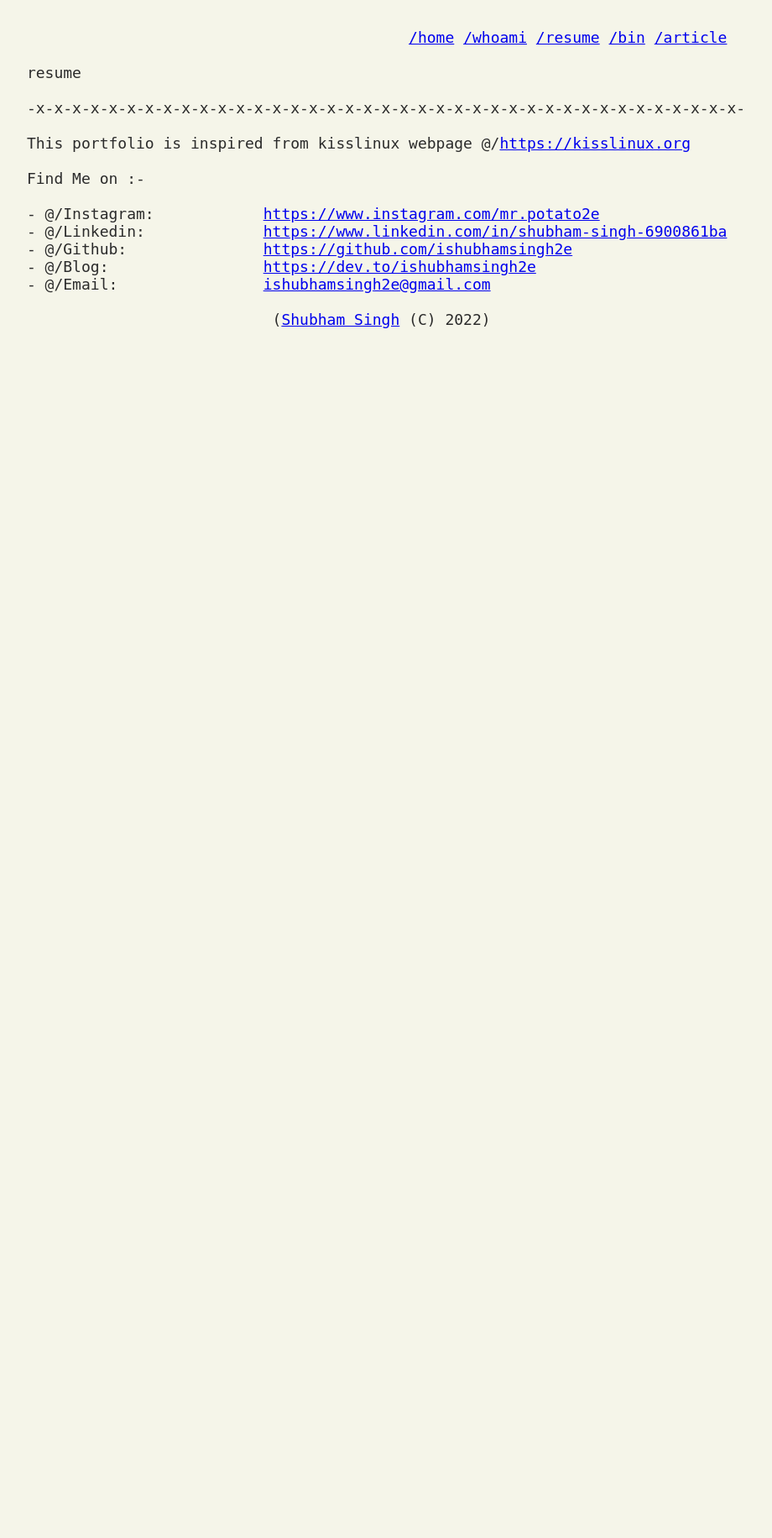
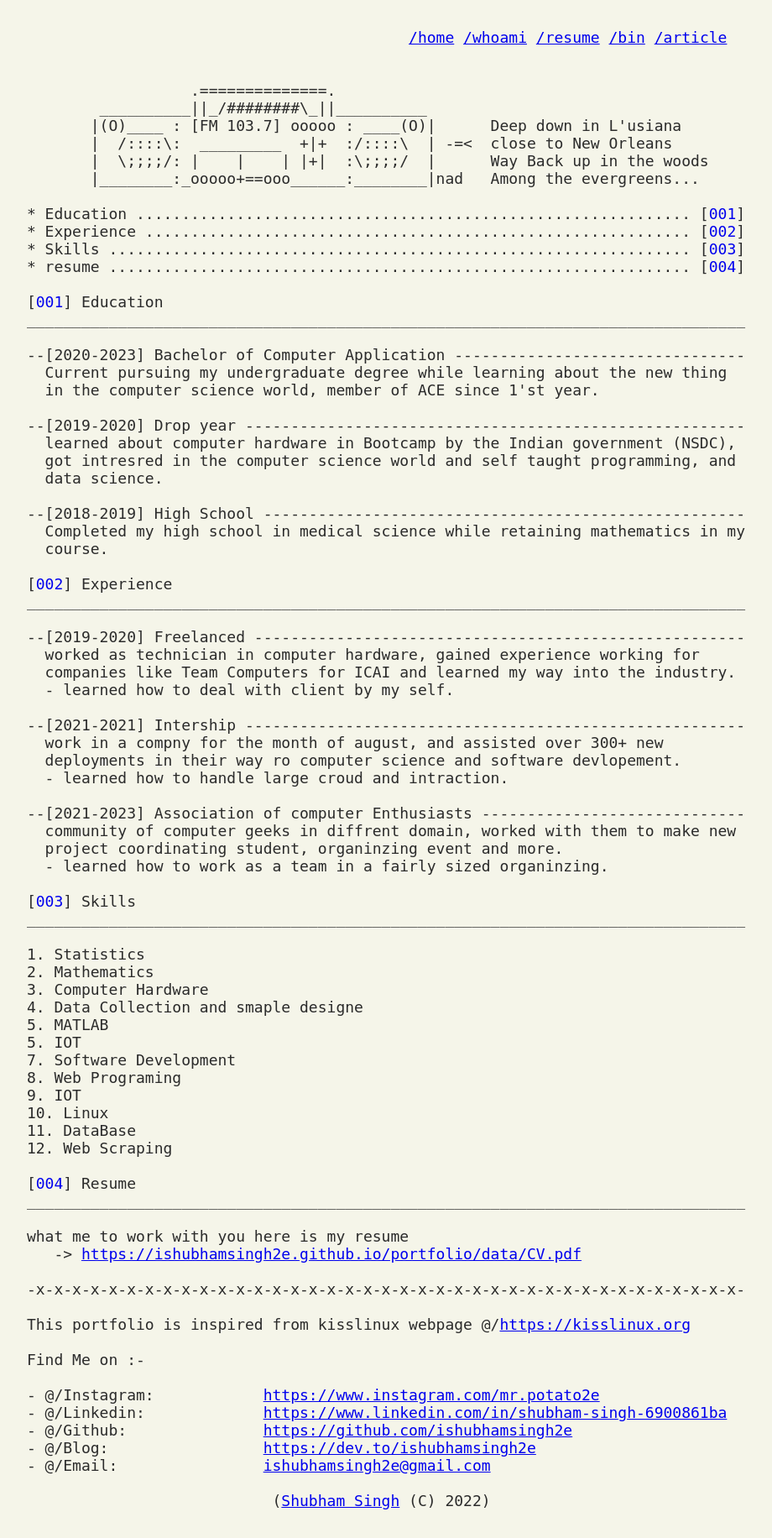
Before and after one commit to realKarthikNair/new-portfolio, a Flask app: page /resume in a window 1280 px wide. Shown: the whole page at 84% size, without its empty margins (180-1100 px from the left). Before the commit the page ends 391 px from the top, so only its background shows below. Run offline with Flask 2, Linux system fonts and the light colour scheme.

Commit message:
resume 👍

```diff
--- a/templates/resume.html
+++ b/templates/resume.html
@@ -1,4 +1,71 @@
 {% extends 'common.html' %}
 {% block content %}
-resume
+
+                  .==============.
+        __________||_/########\_||__________
+       |(O)____ : [FM 103.7] ooooo : ____(O)|      Deep down in L'usiana
+       |  /::::\:  _________  +|+  :/::::\  | -=<  close to New Orleans
+       |  \;;;;/: |    |    | |+|  :\;;;;/  |      Way Back up in the woods
+       |________:_ooooo+==ooo______:________|nad   Among the evergreens...
+
+* Education ............................................................. [<a class='t' href='#001'>001</a>]
+* Experience ............................................................ [<a class='t' href='#002'>002</a>]
+* Skills ................................................................ [<a class='t' href='#003'>003</a>]
+* resume ................................................................ [<a class='t' href='#004'>004</a>]
+
+[<a class='t' id='001' href='#001'>001</a>] Education
+_______________________________________________________________________________
+
+--[2020-2023] Bachelor of Computer Application --------------------------------
+  Current pursuing my undergraduate degree while learning about the new thing
+  in the computer science world, member of ACE since 1'st year.
+
+--[2019-2020] Drop year -------------------------------------------------------
+  learned about computer hardware in Bootcamp by the Indian government (NSDC),
+  got intresred in the computer science world and self taught programming, and
+  data science.
+
+--[2018-2019] High School -----------------------------------------------------
+  Completed my high school in medical science while retaining mathematics in my
+  course.
+
+[<a class='t' id='002' href='#002'>002</a>] Experience
+_______________________________________________________________________________
+
+--[2019-2020] Freelanced ------------------------------------------------------
+  worked as technician in computer hardware, gained experience working for
+  companies like Team Computers for ICAI and learned my way into the industry.
+  - learned how to deal with client by my self.
+
+--[2021-2021] Intership -------------------------------------------------------
+  work in a compny for the month of august, and assisted over 300+ new
+  deployments in their way ro computer science and software devlopement.
+  - learned how to handle large croud and intraction.
+
+--[2021-2023] Association of computer Enthusiasts -----------------------------
+  community of computer geeks in diffrent domain, worked with them to make new
+  project coordinating student, organinzing event and more.
+  - learned how to work as a team in a fairly sized organinzing.
+
+[<a class='t' id='003' href='#003'>003</a>] Skills
+_______________________________________________________________________________
+
+1. Statistics
+2. Mathematics
+3. Computer Hardware
+4. Data Collection and smaple designe
+5. MATLAB
+5. IOT
+7. Software Development
+8. Web Programing
+9. IOT
+10. Linux
+11. DataBase
+12. Web Scraping
+
+[<a class='t' id='004' href='#004'>004</a>] Resume
+_______________________________________________________________________________
+
+what me to work with you here is my resume
+   -> <a href='https://ishubhamsingh2e.github.io/portfolio/data/CV.pdf'>https://ishubhamsingh2e.github.io/portfolio/data/CV.pdf</a>
 {% endblock %}
```
Also changed, not shown: static/textfile/resume.txt (+68 -1 lines).
